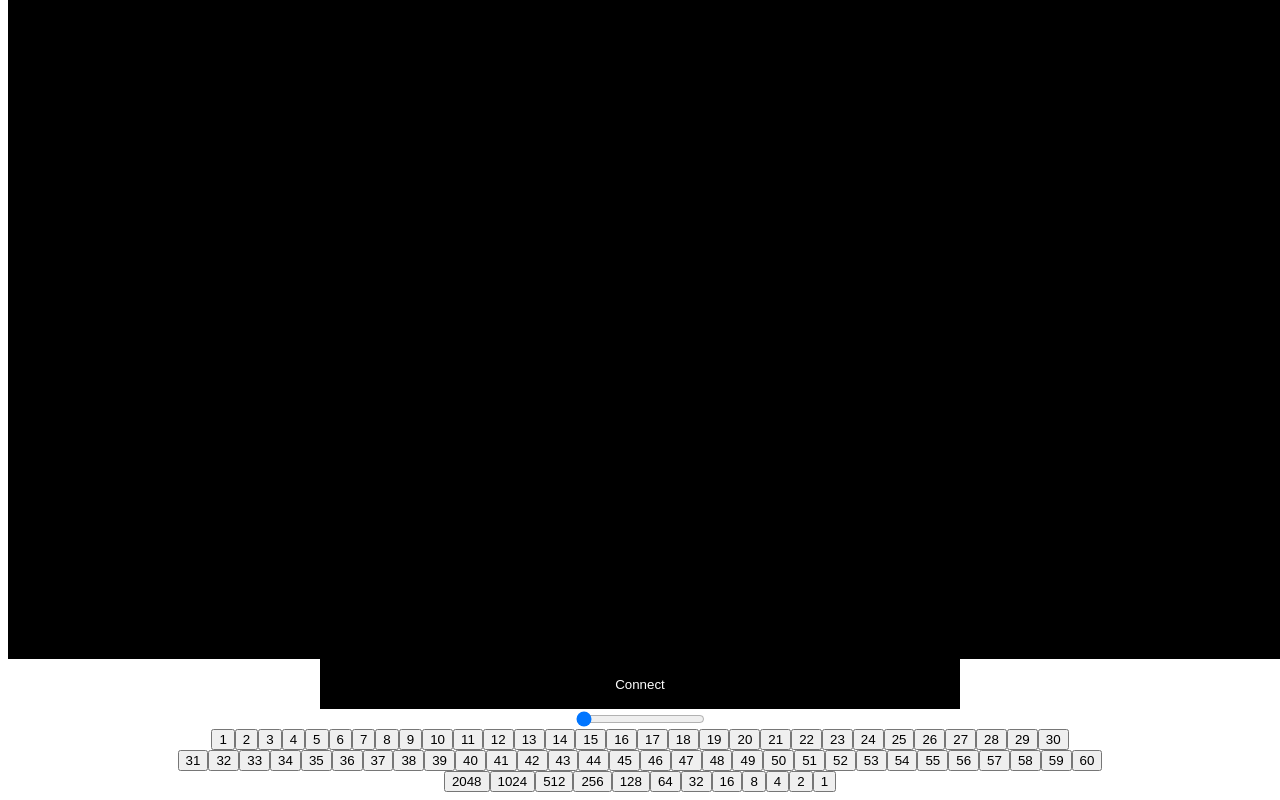
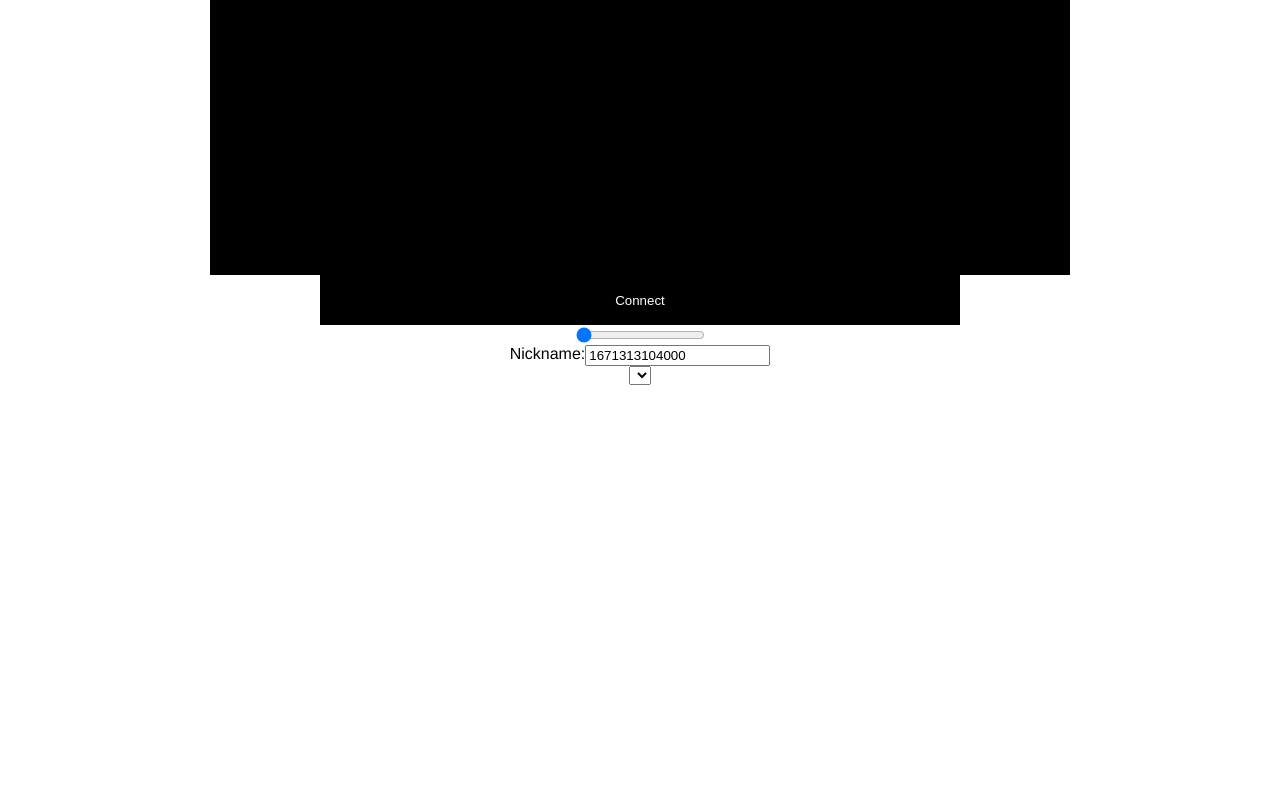
Before and after one commit to AdikWeb/emutest-client, a Vue app: page / in a window 1280 px wide. Shown: the part 373-1173 px from the top of the page. After the commit the page ends 800 px from the top, so only its background shows below. Built offline with nearby package versions, Linux system fonts and the light colour scheme.

Commit message:
controller inputs refactor

```diff
--- a/src/App.vue
+++ b/src/App.vue
@@ -1,16 +1,16 @@
 <template>
   <div id="app">
     <canvas :width="widthScreen" :height="heightScreen" ref="canvas"/>
-    <button class="connect" :disabled="connected" @click="connect">Connect</button>
+    <button v-if="nickname" class="connect" :disabled="connected" @click="connect">Connect</button>
     <input type="range" min="0" max="10" step="0.1" v-model="soundVolume"/>
+    <label class="flex">
+      <span>Nickname:</span>
+      <input type="text" v-model="nickname">
+    </label>
     <div class="flex">
-      <button @click="testGamepad(i)" v-for="i in 30" :key="i">{{i}}</button>
-    </div>
-    <div class="flex">
-      <button @click="testGamepad(30+i)" v-for="i in 30" :key="-i">{{30+i}}</button>
-    </div>
-    <div class="flex">
-      <button @click="testGamepad(i)" v-for="i in Object.values(CONTROLS)" :key="-i">{{i}}</button>
+      <select v-model="gamepadIndex">
+        <option v-for="({id, index}, key) in getGamepadsList" :key="key" :value="index">{{ id }}</option>
+      </select>
     </div>
   </div>
 </template>
@@ -23,8 +23,8 @@ export default {
   name: 'App',
   data() {
     return {
-      widthScreen: 1280,
-      heightScreen: 1024,
+      widthScreen: 860,
+      heightScreen: 640,
       socket: null,
       context: null,
       canvas: null,
@@ -33,27 +33,26 @@ export default {
       audioContext: null,
       audioBuffer: null,
       soundVolume: 0,
-      gamepadIndex: 1,
-      CONTROLS: {
-        INPUT_MODE: 0x0800,
-        INPUT_X: 0x0400,
-        INPUT_Y: 0x0200,
-        INPUT_Z: 0x0100,
-        INPUT_START: 0x0080,
-        INPUT_A: 0x0040,
-        INPUT_C: 0x0020,
-        INPUT_B: 0x0010,
-        INPUT_RIGHT: 0x0008,
-        INPUT_LEFT: 0x0004,
-        INPUT_DOWN: 0x0002,
-        INPUT_UP: 0x0001
-      }
+      gamepads: {},
+      gamepad: null,
+      gamepadIndex: 2,
+      nickname: Date.now(),
+    }
+  },
+  computed: {
+    getGamepadsList() {
+      return this.gamepads;
+    }
+  },
+  watch: {
+    gamepadIndex() {
+      this.initGamepad()
     }
   },
   mounted() {
     this.canvas = this.$refs.canvas;
     this.context = this.canvas.getContext('2d');
-    ControllerClass.init();
+
     document.addEventListener('keydown', (e) => {
       ControllerClass.keyboard(e, ({value, index}) => {
         this.socket.emit('button', value, index)
@@ -66,8 +65,16 @@ export default {
       })
     })
 
+    window.addEventListener("gamepadconnected", () => {
+      this.gamepads = navigator.getGamepads().filter((n) => n).map(({id, index}) => ({id, index}))
+      this.initGamepad();
+    });
   },
   methods: {
+    initGamepad() {
+      this.gamepad = navigator.getGamepads()[this.gamepadIndex]
+      ControllerClass.init();
+    },
     drawImage(data) {
       let image = new Image();
       image.onload = () => {
@@ -78,16 +85,12 @@ export default {
     },
 
     gamepadScan() {
-      let gamepads = navigator.getGamepads();
-      if (gamepads.length && gamepads[this.gamepadIndex]) {
-        let gamepad = gamepads[this.gamepadIndex];
-        let duplicateCode = [];
-        gamepad.buttons.forEach((button, index) => {
-          ControllerClass.gamepad(index, button.value, (indexCode, value) => {
-            if (!duplicateCode.includes(indexCode)) this.socket.emit('button', button.value * value, indexCode)
-            if (button.value && value === -1) duplicateCode.push(indexCode)
-          })
+      if (this.gamepad) {
+        let pressedButtons = []
+        navigator.getGamepads()[this.gamepadIndex].buttons.forEach((button, index) => {
+          ControllerClass.gamepad(index, button.value, (indexCode) => button.value && pressedButtons.push(indexCode))
         });
+        this.socket.emit('button', pressedButtons.reduce((a, b) => a + b, 0))
       }
     },
 
@@ -105,14 +108,6 @@ export default {
 
       this.socket.on('frame', (data) => {
         this.gamepadScan()
-
-
-        // if (width != lastWidth || height != lastHeight) {
-          // lastWidth = width;
-          // lastHeight = height;
-          // SetCanvasSize(lastWidth, lastHeight);
-        // }
-
         this.drawImage(data.image);
         this.audioBuffer.copyToChannel(new Float32Array(data.audio_l), 0);
         this.audioBuffer.copyToChannel(new Float32Array(data.audio_r), 1);
@@ -134,13 +129,6 @@ export default {
         source.start(currentSoundTime);
         this.soundShedTime = currentSoundTime + this.audioBuffer.duration + 736 * 8 / 44100;
       }
-    },
-
-    testGamepad(index){
-      this.socket.emit('button', index, index)
-      setTimeout(()=>{
-        this.socket.emit('button', 0, index)
-      }, 200)
     }
   }
 }
--- a/src/classes/ControllerClass.js
+++ b/src/classes/ControllerClass.js
@@ -1,15 +1,31 @@
+const CONTROLS = {
+    INPUT_MODE: 0x0800,
+    INPUT_X: 0x0400,
+    INPUT_Y: 0x0200,
+    INPUT_Z: 0x0100,
+    INPUT_START: 0x0080,
+    INPUT_A: 0x0040,
+    INPUT_C: 0x0020,
+    INPUT_B: 0x0010,
+    INPUT_RIGHT: 0x0008,
+    INPUT_LEFT: 0x0004,
+    INPUT_DOWN: 0x0002,
+    INPUT_UP: 0x0001
+}
+
+
 const ButtonsMap = new Map([
-    ['start', {index: 15, value: 1}],
-    ['a', {index: 10, value: 1}],
-    ['b', {index: 11, value: 1}],
-    ['c', {index: 9, value: 1}],
-    ['x', {index: 8, value: 1}],
-    ['y', {index: 12, value: 1}],
-    ['z', {index: 13, value: 1}],
-    ['up', {index: 7, value: -1}],
-    ['down', {index: 7, value: 1}],
-    ['left', {index: 6, value: -1}],
-    ['right', {index: 6, value: 1}],
+    ['start', CONTROLS.INPUT_START],
+    ['a', CONTROLS.INPUT_A],
+    ['b', CONTROLS.INPUT_B],
+    ['c', CONTROLS.INPUT_C],
+    ['x', CONTROLS.INPUT_X],
+    ['y', CONTROLS.INPUT_Y],
+    ['z', CONTROLS.INPUT_Z],
+    ['up', CONTROLS.INPUT_UP],
+    ['down', CONTROLS.INPUT_DOWN],
+    ['left', CONTROLS.INPUT_LEFT],
+    ['right', CONTROLS.INPUT_RIGHT],
 ])
 
 const KeyboardCodeMapDefault = new Map([
@@ -55,14 +71,14 @@ export class ControllerClass {
 
     static gamepad(index, state, callback) {
         if (this.keyMap.has(index)) {
-            const {index: indexCode, value} = ButtonsMap.get(this.keyMap.get(index)?.index);
-            callback(indexCode, value)
+            const inputCode = ButtonsMap.get(this.keyMap.get(index)?.index);
+            callback(inputCode)
         }
     }
 
     static keyboard(e, callback) {
         const {keyCode, type} = e
-        if (this.keyMap.has(keyCode)) {
+        if (this.keyMap&&this.keyMap.has(keyCode)) {
             if (type === 'keydown') {
                 this.keyMap.get(keyCode).state = true;
                 callback(ButtonsMap.get(this.keyMap.get(keyCode).index), 'keydown')
```
